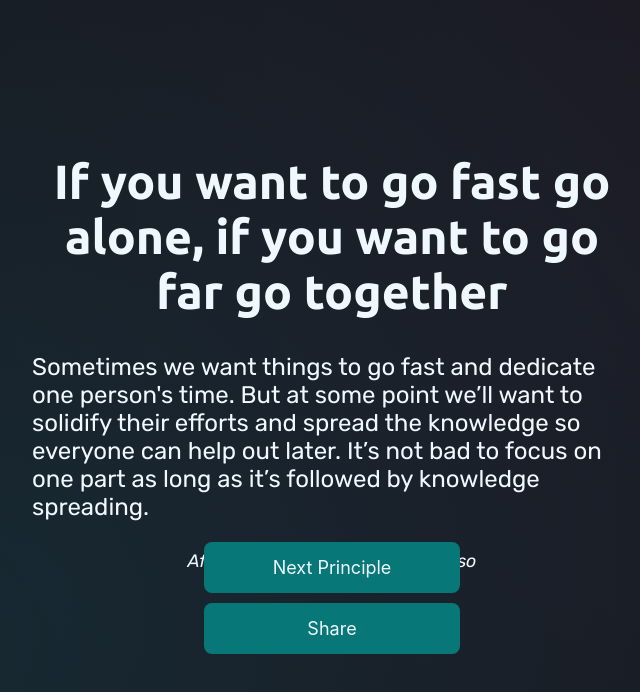
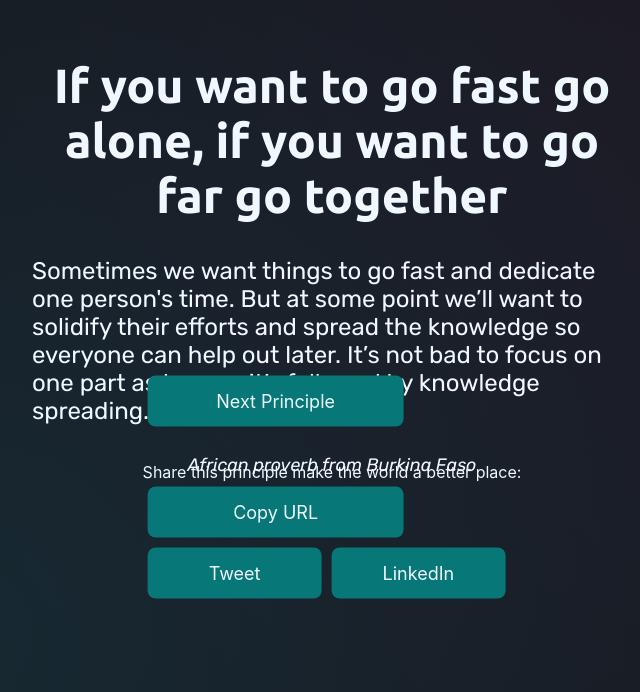
Before and after one commit to testheader/qualityprinciples, a React (Create React App) app: page / in a window 1280 px wide. Shown: the top 692 px of the page, without its empty margins (308-948 px from the left). Built offline with nearby package versions, Linux system fonts and the light colour scheme.

Commit message:
socials & CTA Updated meta info

```diff
--- a/public/index.html
+++ b/public/index.html
@@ -7,7 +7,7 @@
     <meta name="theme-color" content="#000000" />
     <meta
       name="description"
-      content="Web site created using create-react-app"
+      content="A collection of quality principles to improve your development & testing."
     />
     <link rel="apple-touch-icon" href="%PUBLIC_URL%/logo192.png" />
     <!--
@@ -24,10 +24,10 @@
       work correctly both with client-side routing and a non-root public URL.
       Learn how to configure a non-root public URL by running `npm run build`.
     -->
-    <title>React App</title>
+    <title>Quality Principles</title>
   </head>
   <body>
-    <noscript>You need to enable JavaScript to run this app.</noscript>
+  <noscript>You need to enable JavaScript to run this app.</noscript>
     <div id="root"></div>
     <!--
       This HTML file is a template.
--- a/src/App.css
+++ b/src/App.css
@@ -5,6 +5,10 @@ body {
   background-color: #111111;
   background-image: radial-gradient(circle at top right, rgba(121, 68, 154, 0.13),       transparent),
   radial-gradient(circle at 20% 80%, rgba(41, 196, 255, 0.13), transparent)
+}
+
+:root {
+  --text-color: aliceblue;
 }
 
 canvas {
@@ -22,7 +26,7 @@ canvas {
   width: 50vw;
   transform: translate(-50%, -50%);
   left: 50%;
-  top: 45%;
+  top: 33%;
   position: fixed;
 }
 
@@ -64,10 +68,14 @@ canvas {
   transition: background-color 0.3s ease;
 }
 
+.share{
+  width: 29%
+}
+
 .action {
   /*colours*/
   background-color: #077777;
-  color: aliceblue;
+  color: var(--text-color);
 
 }
 
@@ -77,7 +85,7 @@ canvas {
 
 h1{
   font-family: "Ubuntu", sans-serif;
-  color: aliceblue;
+  color: var(--text-color);
   margin: 10px 0;
   text-align: center;
   font-size: xxx-large;
@@ -85,13 +93,13 @@ h1{
 
 .description{
   font-family: "Rubik", sans-serif;
-  color: aliceblue;
+  color: var(--text-color);
   font-size: x-large;
 }
 
 .source{
   font-family: "Rubik", sans-serif;
-  color: aliceblue;
+  color: var(--text-color);
   font-size: large;
   font-style: italic;
   margin: 5px;
@@ -99,5 +107,11 @@ h1{
 
 .copy-message {
   background-color: #099966;
-  color: white;
+  color: var(--text-color);
 }
+
+.spacer{
+  height: 50px;
+  color: var(--text-color);
+  align-content: end;
+}
--- a/src/App.js
+++ b/src/App.js
@@ -4,6 +4,12 @@ import { useState } from "react";
 import principles from './resources/principles.json';
 
 function App() {
+    const CURRENT_URL = "https://qualityprinciples.netlify.app"
+
+    const getUrlWithIndex = () => {
+        return CURRENT_URL+"?id=" + index
+    }
+
     const getInitialIndexFromUrl = () => {
         const params = new URLSearchParams(window.location.search);
         let id = parseInt(params.get('id'), 10);
@@ -25,8 +31,7 @@ function App() {
     };
 
     const copyToClipboard = () => {
-        const CURRENT_URL = "https://qualityprinciples.netlify.app"
-        navigator.clipboard.writeText(CURRENT_URL+"?id=" + index)
+        navigator.clipboard.writeText(getUrlWithIndex())
             .then(() => {
             setShowCopyMessage(true);
             setTimeout(() => setShowCopyMessage(false), 2000);
@@ -39,10 +44,32 @@ function App() {
         ))
     }
 
+    const buildTweet = () => {
+        let result = new URL("/intent/tweet", "https://x.com")
+        result.searchParams.append("text", principles.principles[index].title + "\n")
+        result.searchParams.append("url", getUrlWithIndex())
+        result.searchParams.append("via", "vdlgeert")
+        result.searchParams.append("hashtags", "qualityPrinciples")
+
+        return result.toString()
+    };
+
+    const buildLinkedIn = () => {
+        let result = new URL("share", "https://linkedin.com")
+        let text =
+            "Found this at " + getUrlWithIndex() + "\n" +
+            principles.principles[index].title + "\n\n" +
+            principles.principles[index].description + "\n\n" +
+            "sources:" + principles.principles[index].source.map(a => " " + a) + "\n"
+
+        result.searchParams.append("text", text)
+        result.searchParams.append("url", getUrlWithIndex())
+
+        return result.toString()
+    }
+
     return (
         <div>
-
-
             <div className="center-container">
                 <div className="principle-container">
                     <h1>{principles.principles[index].title}</h1>
@@ -54,11 +81,16 @@ function App() {
                 <div className="action button" onClick={handleNextPrinciple}>
                     Next Principle
                 </div>
+                <div className="spacer">Share this principle make the world a better place:</div>
                 {!showCopyMessage &&
-                <div className="action button" onClick={copyToClipboard}>
-                    Share
-                </div>}
+                    <div className="action button" onClick={copyToClipboard}>
+                        Copy URL
+                    </div>}
                 {showCopyMessage && <div className="copy-message button">Link copied to clipboard!</div>}
+                <div className="share-container">
+                    <a className="action button share" href={buildTweet()} target="_blank" rel="noreferrer">Tweet</a>
+                    <a className="action button share" href={buildLinkedIn()} target="_blank" rel="noreferrer">LinkedIn</a>
+                </div>
             </div>
         </div>
     );
```
